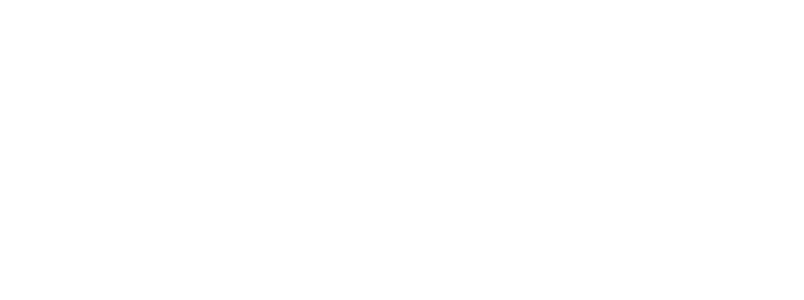
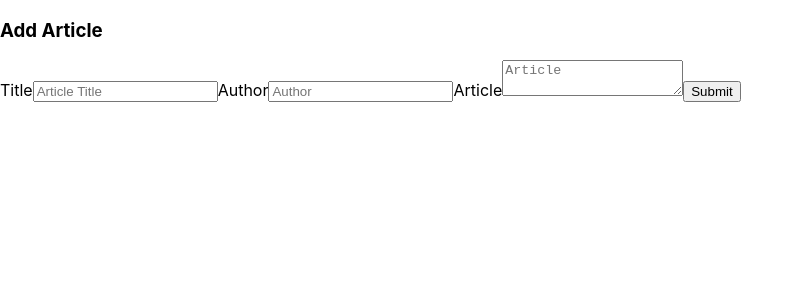
Before and after one commit to owenkg/SailBlog, a React (Create React App) app: page /add in a window 1280 px wide. Before the commit this address had no page. Shown: the top 300 px of the page, without its empty margins (0-804 px from the left). Built offline with nearby package versions, Linux system fonts and the light colour scheme.

Commit message:
added addPage and firebase config

```diff
--- a/package.json
+++ b/package.json
@@ -6,6 +6,7 @@
     "@testing-library/jest-dom": "^5.16.1",
     "@testing-library/react": "^12.1.2",
     "@testing-library/user-event": "^13.5.0",
+    "firebase": "^9.6.1",
     "react": "^17.0.2",
     "react-dom": "^17.0.2",
     "react-router-dom": "^6.2.1",
--- a/src/App.js
+++ b/src/App.js
@@ -2,14 +2,15 @@
 import './App.css';
 import { BrowserRouter as Router, Routes, Route } from 'react-router-dom'
 import Landing from './components/pages/landing';
-import BlogsPage from './components/pages/blogsPage'
-
+import BlogsPage from './components/pages/blogsPage';
+import AddPage from './components/pages/addPage';
 function App() {
   return (
     <Router>
       <Routes>
         <Route path="/" element={<Landing/>}/>
         <Route path="/blog" element={<BlogsPage/>}/>
+        <Route path="/add" element={<AddPage/>}/>
       </Routes>
     </Router>
   );
--- /dev/null
+++ b/src/components/pages/addPage.jsx
@@ -0,0 +1,86 @@
+import React, { Component } from 'react';
+import { db } from '../utils/firebase';
+import {collection, addDoc, Timestamp} from 'firebase/firestore';
+import '../styles/addPage.css';
+
+export default class addPage extends Component {
+
+
+    constructor(props) {
+        super(props)
+
+        this.state = {
+             title: this.title,
+             author: this.author,
+             article: this.article,
+             date: this.date,
+        };
+
+        this.handleSubmit = this.handleSubmit.bind(this)
+    };
+
+    handleSubmit = async ( event ) => {
+        event.preventDefault()
+
+        try {
+            await addDoc(
+                collection(db,'blogs'),
+                {
+                    title: this.state.title,
+                    author: this.state.author,
+                    article: this.state.article,
+                    date: Timestamp.now(),
+                    active: true,
+                }
+            ).then((response) => {
+                console.log(response)
+            })
+        }
+        catch (exception) {
+            console.log(`An exception has occured:${exception}`);
+            alert(`An exception has occured:${exception}`);
+        }
+    }
+
+    handleTitleChange = (event) => {
+        this.setState({
+            title: event.target.value,
+        })
+    }
+
+    handleAuthorChange = (event) => {
+        this.setState({
+            author: event.target.value,
+        })
+    }
+
+    handleArticleChange = (event) => {
+        this.setState({
+            article: event.target.value,
+        })
+    }
+
+    // handleTitleChange = (event) => {
+    //     this.setState({
+    //         title: event.target.value,
+    //     })
+    // }
+
+    render() {
+        return (
+            <div>
+                <h3>Add Article</h3>
+                <form onSubmit={this.handleSubmit} className='add' name='add'>
+                    <label htmlFor="title" >Title</label>
+                    <input type="text" name="title" placeholder='Article Title' onChange={this.handleTitleChange}/>
+                    <label htmlFor="article" >Author</label>
+                    <input type="text" name="title" placeholder='Author' onChange={this.handleAuthorChange}/>
+                    <label htmlFor="article" >Article</label>
+
+                    <textarea type="text" name="title" placeholder='Article'onChange={this.handleArticleChange}/>
+                    <button type="submit">Submit</button>
+                </form>
+            </div>
+        )
+    }
+}
--- /dev/null
+++ b/src/components/utils/firebase.jsx
@@ -0,0 +1,25 @@
+// Import the functions you need from the SDKs you need
+import { initializeApp } from "firebase/app";
+import { getAnalytics } from "firebase/analytics";
+import { getFirestore } from "firebase/firestore";
+// TODO: Add SDKs for Firebase products that you want to use
+// https://firebase.google.com/docs/web/setup#available-libraries
+
+// Your web app's Firebase configuration
+// For Firebase JS SDK v7.20.0 and later, measurementId is optional
+const firebaseConfig = {
+  apiKey: "AIzaSyDis_LES0FQR_VdTXUvLbckeo6vB0tRkKw",
+  authDomain: "sailblog-97637.firebaseapp.com",
+  projectId: "sailblog-97637",
+  storageBucket: "sailblog-97637.appspot.com",
+  messagingSenderId: "999472146017",
+  appId: "1:999472146017:web:7390719d65d579e1f42c20",
+  measurementId: "G-D49ZJV1VFW"
+};
+
+// Initialize Firebase
+const app = initializeApp(firebaseConfig);
+const db = getFirestore(app)
+const analytics = getAnalytics(app);
+
+export {db}
```
Also changed, not shown: src/components/index.jsx (added), src/components/styles/addPage.css (added), 1 other file (tests, documents, lock files or other folders).
